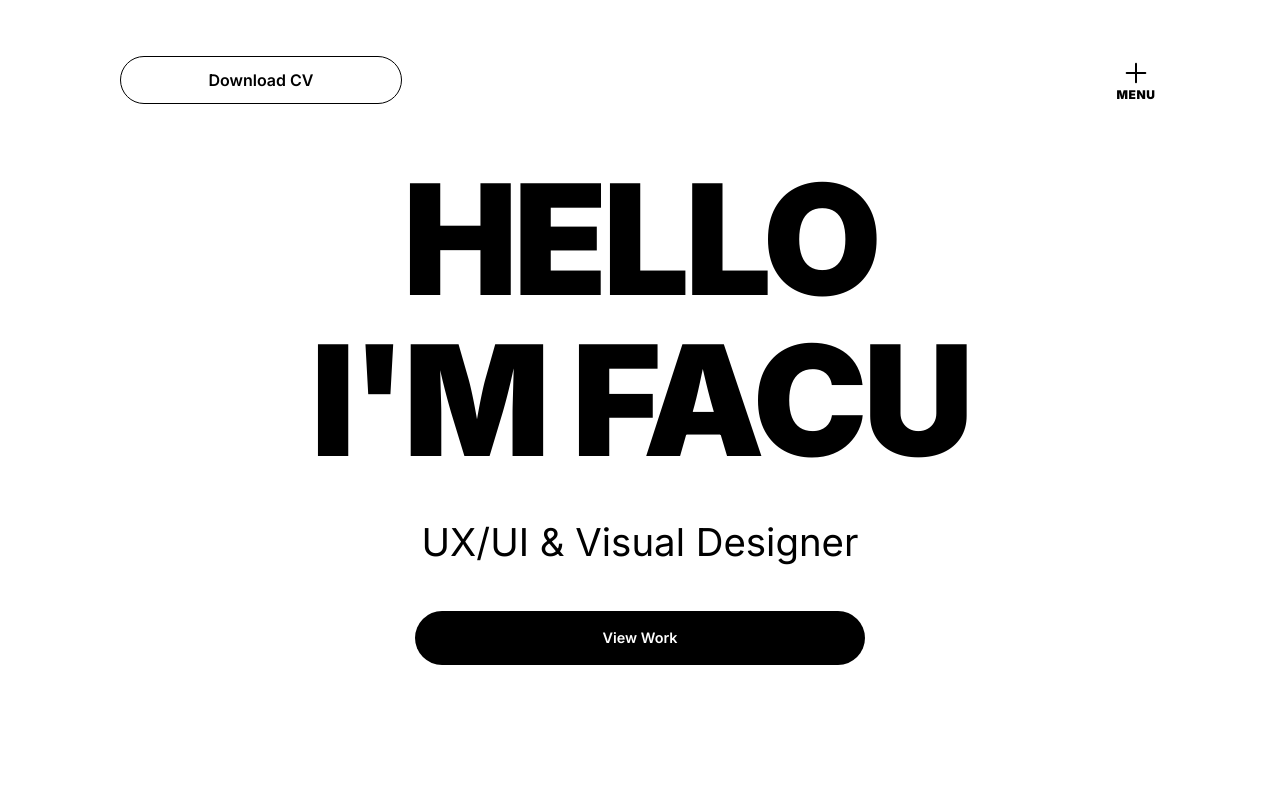
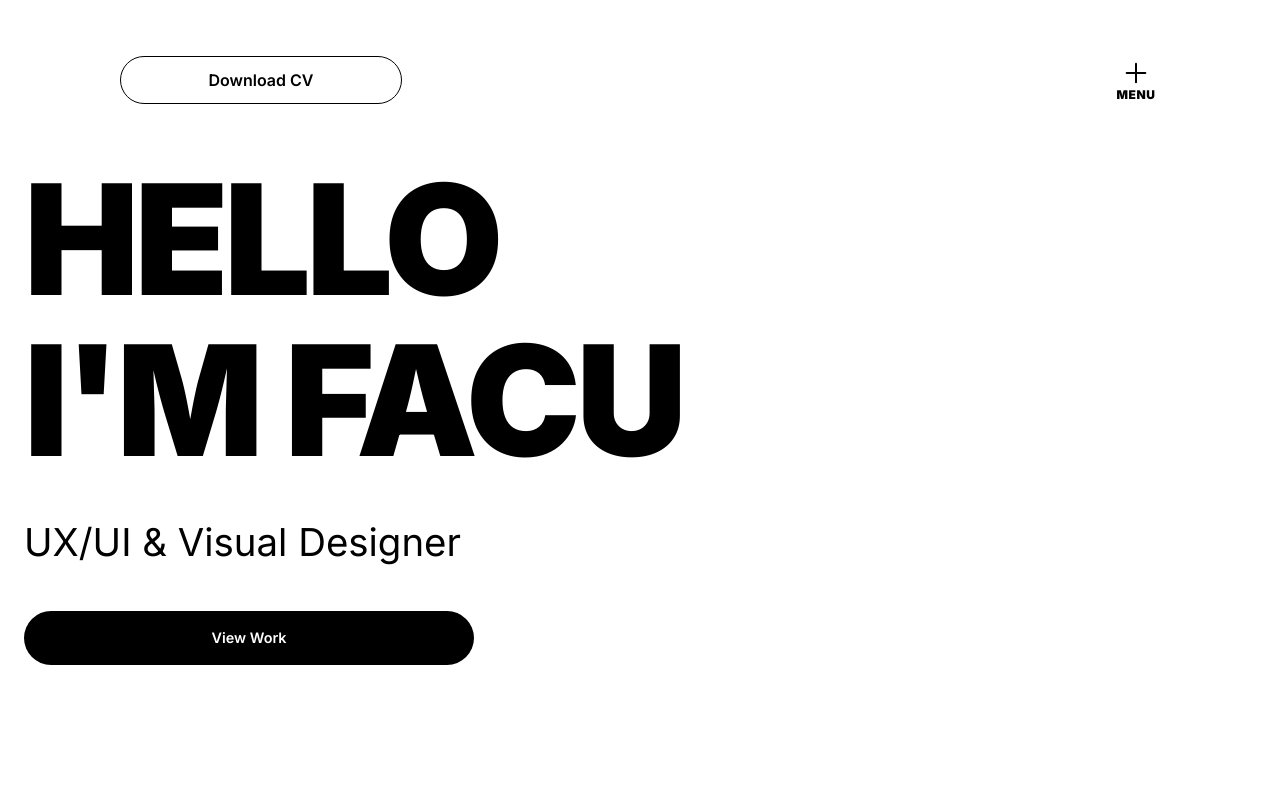
Before and after one commit to facudelima/myFriend-facu-reyes-portfolio, a React (Vite) app: page / in a window 1280 px wide. Shown: the top 800 px of the page. Built offline with nearby package versions, Linux system fonts and the light colour scheme.

Commit message:
style: align home section content to the left

```diff
--- a/src/index.css
+++ b/src/index.css
@@ -282,17 +282,17 @@ textarea {
 .home-page {
   display: flex;
   flex-direction: column;
-  align-items: center;
+  align-items: flex-start;
   justify-content: center;
   min-height: 100vh;
-  text-align: center;
+  text-align: left;
   padding: 0 1.5rem;
 }
 
 .home-title {
   display: flex;
   flex-direction: column;
-  align-items: center;
+  align-items: flex-start;
   margin-bottom: 2rem;
 }
 
@@ -311,7 +311,7 @@ textarea {
 
 .home-button-wrapper {
   display: flex;
-  justify-content: center;
+  justify-content: flex-start;
   width: 100%;
   margin-bottom: 64px;
 }
```
Also changed, not shown: public/images/fdt-icon.png.
